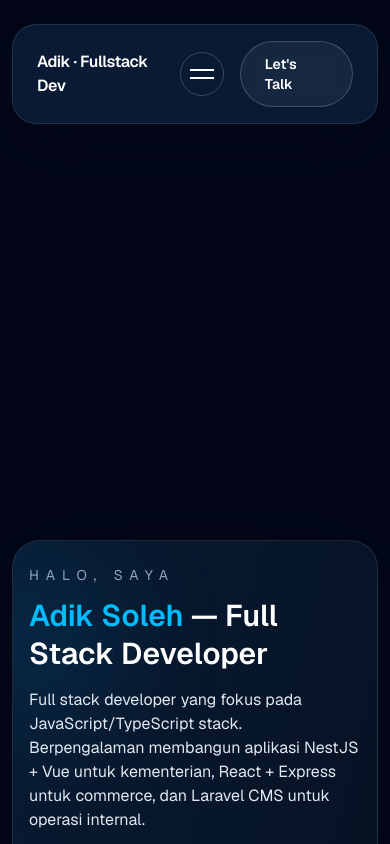
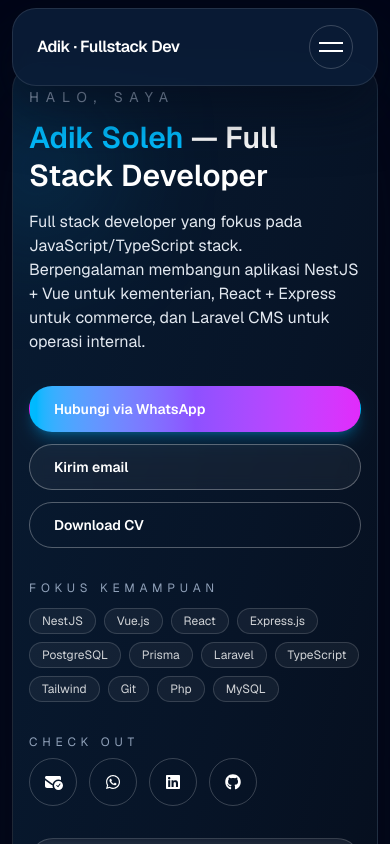
Before and after one commit to Adik-soleh/irsyad, a Next.js app: page / in a window 390 px wide. Shown: the top 844 px of the page. Built offline with nearby package versions, Linux system fonts and the light colour scheme.

Commit message:
feat(navigation-bar): add theme toggle and refine drawer layout

```diff
--- a/src/components/organisms/NavigationBar.tsx
+++ b/src/components/organisms/NavigationBar.tsx
@@ -3,6 +3,7 @@
 import { useState } from "react";
 import Link from "next/link";
 import { Button } from "@/components/atoms/Button";
+import { ThemeToggle } from "@/components/molecules/ThemeToggle";
 import { cn } from "@/lib/utils";
 import { NavItem, SocialLink } from "@/types/content";
 
@@ -19,7 +20,8 @@ export function NavigationBar({ items, socialLinks }: Props) {
   };
 
   return (
-    <header className="sticky top-6 z-40">
+    <header className="sticky top-2 z-40 sm:top-6">
+      <div className="relative">
         <div className="flex items-center justify-between rounded-3xl border border-white/10 bg-[#0b1d38]/90 px-6 py-4 text-white shadow-[0_20px_60px_rgba(4,10,25,0.65)] backdrop-blur-xl">
           <div className="flex items-center gap-10 text-sm font-medium">
             <span className="text-base font-semibold tracking-tight">Adik · Fullstack Dev</span>
@@ -36,7 +38,7 @@ export function NavigationBar({ items, socialLinks }: Props) {
               ))}
             </nav>
           </div>
-        <div className="flex items-center gap-4 text-sm">
+          <div className="flex items-center gap-3 text-sm">
             <div className="hidden items-center gap-3 text-white/60 lg:flex">
               {socialLinks.map((link) => (
                 <Link
@@ -49,6 +51,12 @@ export function NavigationBar({ items, socialLinks }: Props) {
                 </Link>
               ))}
             </div>
+            <div className="hidden md:block">
+              <ThemeToggle />
+            </div>
+            {/* <Button href="#contact" variant="secondary" className="hidden sm:flex">
+              Let&apos;s Talk
+            </Button> */}
             <div className="md:hidden">
               <button
                 type="button"
@@ -70,18 +78,12 @@ export function NavigationBar({ items, socialLinks }: Props) {
                 />
               </button>
             </div>
-          <Button href="#contact" variant="secondary" className="hidden sm:flex">
-            Let&apos;s Talk
-          </Button>
           </div>
         </div>
+        {isOpen && (
           <div
-        className={cn(
-          "mt-4 origin-top rounded-3xl border border-white/10 bg-[#040a18]/95 p-6 text-white shadow-[0_15px_50px_rgba(4,8,18,0.8)] transition-all duration-300 md:hidden",
-          isOpen
-            ? "scale-100 opacity-100"
-            : "pointer-events-none -translate-y-2 scale-95 opacity-0",
-        )}
+            className="absolute left-0 right-0 translate-y-4 rounded-3xl border border-white/10 bg-[#040a18]/95 p-6 text-white shadow-[0_15px_50px_rgba(4,8,18,0.8)] transition-all duration-300 md:hidden"
+            style={{ top: "calc(100% + 0.75rem)" }}
           >
             <nav className="flex flex-col gap-4 text-base">
               {items.map((item) => (
@@ -108,10 +110,15 @@ export function NavigationBar({ items, socialLinks }: Props) {
                 </a>
               ))}
             </div>
+            <div className="mt-6">
+              <ThemeToggle className="w-full" />
+            </div>
             <Button href="#contact" className="mt-6 w-full">
               Let&apos;s Talk
             </Button>
           </div>
+        )}
+      </div>
     </header>
   );
 }
```
Lines whose indentation alone changed are shown as unchanged.
